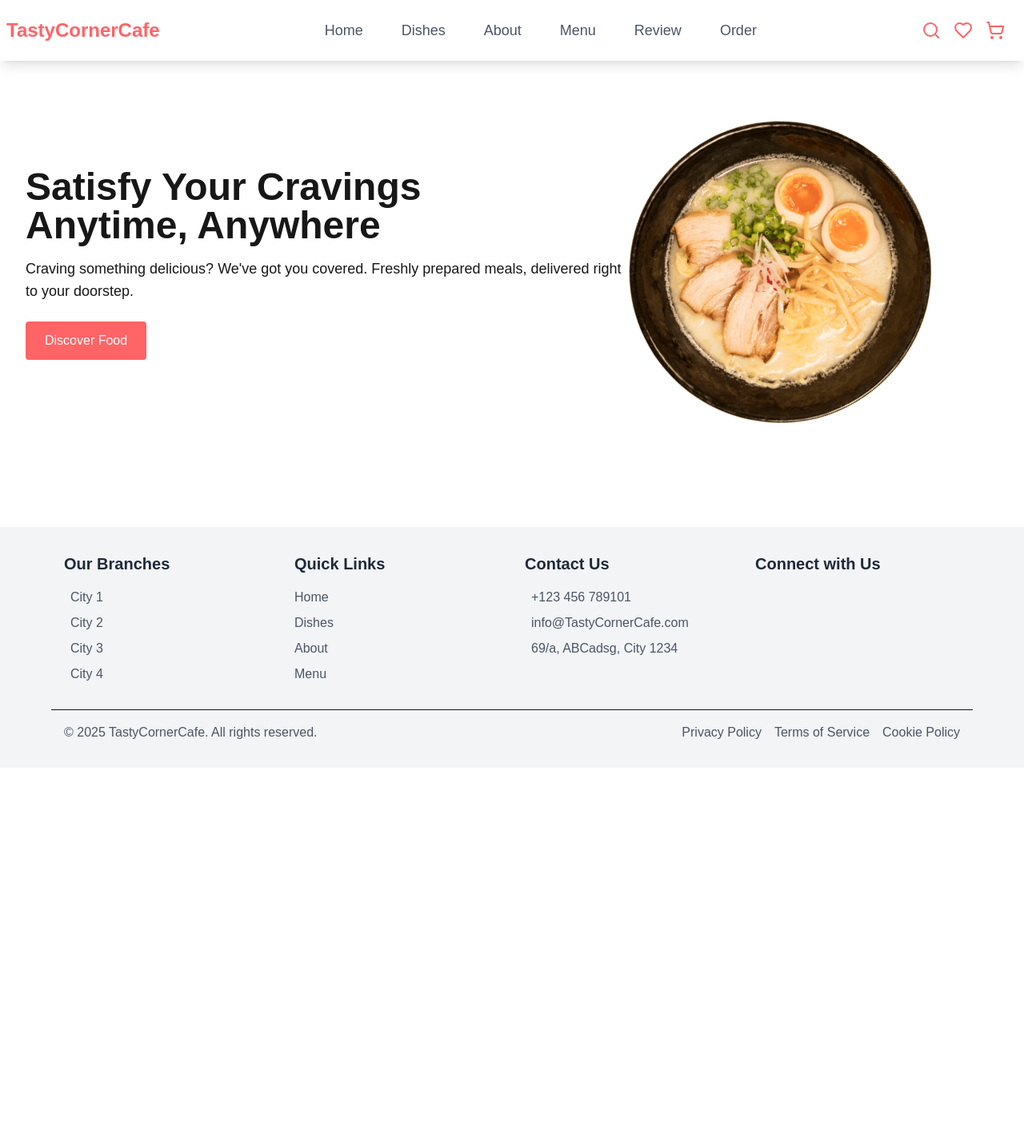
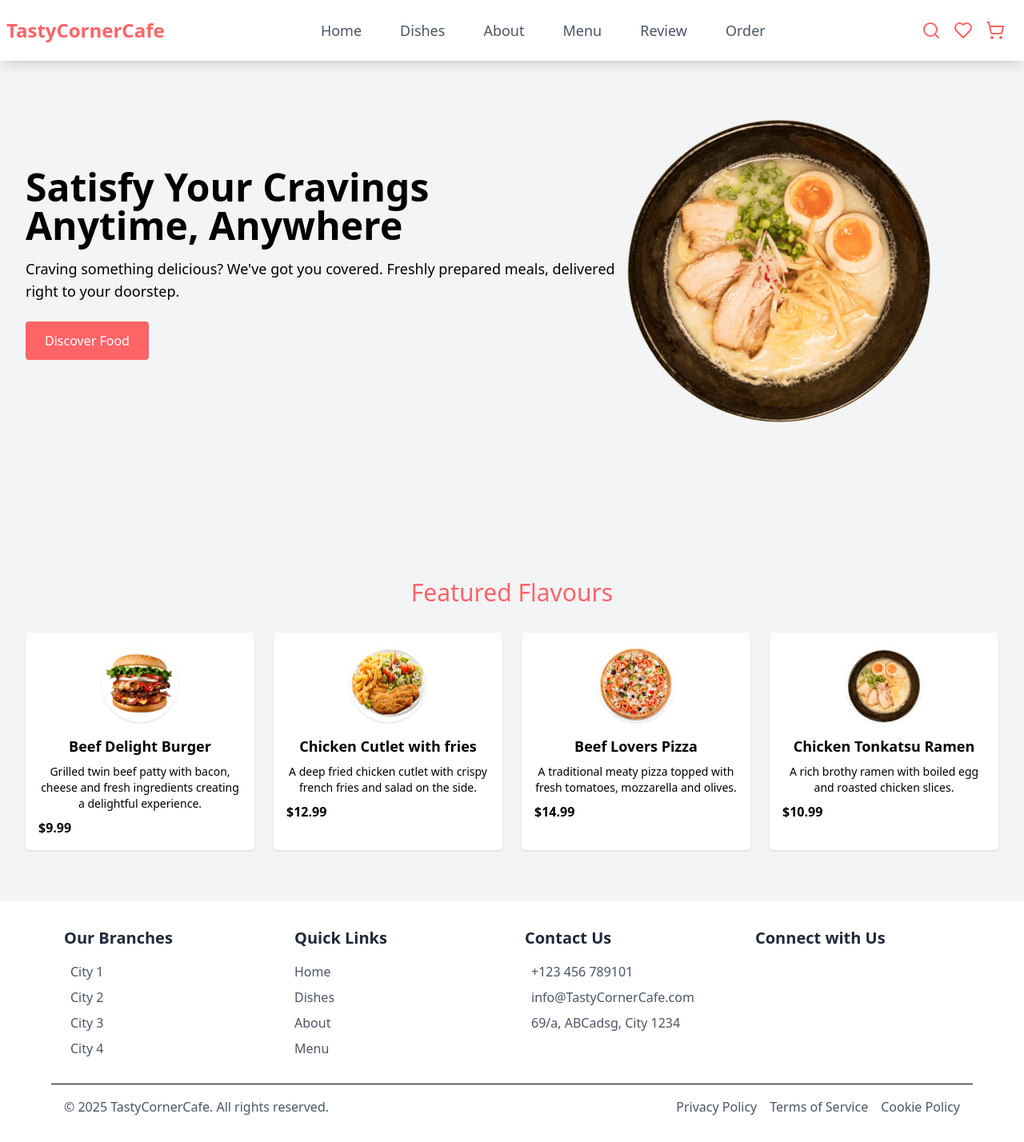
Before and after one commit to Azhar-lone/restaurant-01, a Next.js app: page / in a window 1280 px wide. Shown: the whole page at 80% size. Before the commit the page ends 960 px from the top, so only its background shows below. Built offline with nearby package versions, Linux system fonts and the light colour scheme.

Commit message:
changed overall styles
added mobile menu

```diff
--- /dev/null
+++ b/src/app/_components/Featured.tsx
@@ -0,0 +1,95 @@
+const FeaturedSection = () => {
+    return (
+      <section className="py-16 px-8  ">
+        <h3 className="text-center text-3xl text-red-400 mb-8">
+          Featured Flavours
+        </h3>
+        <div className="grid grid-cols-1 sm:grid-cols-2 md:grid-cols-4 gap-6">
+          {/* Card 1 */}
+          <div className="bg-white p-4 rounded shadow">
+            <img
+              src="/images/image2.png"
+              alt="Beef Delight Burger"
+              className="mx-auto w-24 h-24 rounded-full shadow mb-4"
+            />
+            <h1 className="text-center font-bold text-lg">Beef Delight Burger</h1>
+            <p className="text-center text-sm text-lightColor my-2">
+              Grilled twin beef patty with bacon, cheese and fresh ingredients
+              creating a delightful experience.
+            </p>
+            <div className="flex justify-between items-center">
+              <span className="font-semibold">$9.99</span>
+              <button>
+                <i className="fas fa-plus-circle text-sunset text-xl"></i>
+              </button>
+            </div>
+          </div>
+
+          {/* Card 2 */}
+          <div className="bg-white p-4 rounded shadow">
+            <img
+              src="/images/image3.png"
+              alt="Chicken Cutlet with fries"
+              className="mx-auto w-24 h-24 rounded-full shadow mb-4"
+            />
+            <h1 className="text-center font-bold text-lg">
+              Chicken Cutlet with fries
+            </h1>
+            <p className="text-center text-sm text-lightColor my-2">
+              A deep fried chicken cutlet with crispy french fries and salad on
+              the side.
+            </p>
+            <div className="flex justify-between items-center">
+              <span className="font-semibold">$12.99</span>
+              <button>
+                <i className="fas fa-plus-circle text-sunset text-xl"></i>
+              </button>
+            </div>
+          </div>
+
+          {/* Card 3 */}
+          <div className="bg-white p-4 rounded shadow">
+            <img
+              src="/images/image4.png"
+              alt="Beef Lovers Pizza"
+              className="mx-auto w-24 h-24 rounded-full shadow mb-4"
+            />
+            <h1 className="text-center font-bold text-lg">Beef Lovers Pizza</h1>
+            <p className="text-center text-sm text-lightColor my-2">
+              A traditional meaty pizza topped with fresh tomatoes, mozzarella and
+              olives.
+            </p>
+            <div className="flex justify-between items-center">
+              <span className="font-semibold">$14.99</span>
+              <button>
+                <i className="fas fa-plus-circle text-sunset text-xl"></i>
+              </button>
+            </div>
+          </div>
+
+          {/* Card 4 */}
+          <div className="bg-white p-4 rounded shadow">
+            <img
+              src="/images/image5.png"
+              alt="Chicken Tonkatsu Ramen"
+              className="mx-auto w-24 h-24 rounded-full shadow mb-4"
+            />
+            <h1 className="text-center font-bold text-lg">
+              Chicken Tonkatsu Ramen
+            </h1>
+            <p className="text-center text-sm text-lightColor my-2">
+              A rich brothy ramen with boiled egg and roasted chicken slices.
+            </p>
+            <div className="flex justify-between items-center">
+              <span className="font-semibold">$10.99</span>
+              <button>
+                <i className="fas fa-plus-circle text-sunset text-xl"></i>
+              </button>
+            </div>
+          </div>
+        </div>
+      </section>
+    );
+  };
+
+  export default FeaturedSection;
--- a/src/app/globals.css
+++ b/src/app/globals.css
@@ -1,30 +1,8 @@
 @import "tailwindcss";
 
-:root {
-  --background: #ffffff;
-  --foreground: #171717;
+body{
+  @apply bg-gray-100
 }
-
-@theme inline {
-  --color-background: var(--background);
-  --color-foreground: var(--foreground);
-  --font-sans: var(--font-geist-sans);
-  --font-mono: var(--font-geist-mono);
-}
-
-@media (prefers-color-scheme: dark) {
-  :root {
-    --background: #0a0a0a;
-    --foreground: #ededed;
-  }
-}
-
-body {
-  background: var(--background);
-  color: var(--foreground);
-  font-family: Arial, Helvetica, sans-serif;
-}
-
 @keyframes rotate { from { transform: rotate(0deg); } to { transform: rotate(360deg); } }
 
 @keyframes imageSwitch { 0%, 33% { opacity: 1; } 34%, 100% { opacity: 0; } }
--- a/src/app/page.tsx
+++ b/src/app/page.tsx
@@ -1,9 +1,11 @@
 import HomeSection from "./_components/Hero";
+import FeaturedSection from "./_components/Featured";
 
 const Home = () => {
   return (
     <div>
       <HomeSection />
+      <FeaturedSection />
     </div>
   );
 };
--- a/src/components/myUi/Footer.tsx
+++ b/src/components/myUi/Footer.tsx
@@ -1,6 +1,6 @@
 const Footer = () => {
   return (
-    <footer className="bg-gray-100 py-8 -z-40">
+    <footer className="bg-white py-8 -z-40">
       <div className="max-w-6xl mx-auto px-4 grid grid-cols-1 sm:grid-cols-2 md:grid-cols-4 gap-8">
         <div>
           <h3 className="text-xl font-bold text-gray-800 mb-4">Our Branches</h3>
--- a/src/components/myUi/Header.tsx
+++ b/src/components/myUi/Header.tsx
@@ -1,6 +1,6 @@
 "use client";
 
-import { useState } from "react";
+import { useEffect, useState } from "react";
 import Link from "next/link";
 import {
   SearchIcon,
@@ -10,10 +10,10 @@ import {
   MenuIcon,
 } from "lucide-react";
 
-import { useHash } from "@/hooks/useHash";
 const Header = () => {
   const [searchActive, setSearchActive] = useState<boolean>(false);
-  const hash = useHash();
+  const [hash, setHash] = useState<string>("");
+  const [open, setOpen] = useState<boolean>(false);
   interface NavIcons {
     Icon: LucideIcon;
     onClick?: () => void;
@@ -32,8 +32,14 @@ const Header = () => {
     },
     {
       Icon: MenuIcon,
+      onClick: () => setOpen((previous) => !previous),
     },
   ];
+  useEffect(() => {
+    if (window.innerWidth > 768) {
+      setOpen(false);
+    }
+  }, [open, setOpen]);
 
   return (
     <header className="fixed top-0 left-0 right-0 bg-white shadow-lg z-50">
@@ -42,11 +48,14 @@ const Header = () => {
           TastyCornerCafe
         </Link>
 
+
+
         <nav className="hidden md:flex space-x-6">
           {nanLinks.map((link) => (
             <Link
               key={link.href}
               href={link.href}
+              onClick={() => setHash(link.href)}
               className={`text-lg font-medium text-gray-600 ${
                 link.href === hash
                   ? "order-sunset text-red-400 "
@@ -63,8 +72,8 @@ const Header = () => {
               key={index}
               onClick={onClick ?? (() => {})}
               className={`${
-                Icon === MenuIcon && " md:hidden"
-              } stroke-red-400  hover:stroke-red-500 cursor-pointer`}
+                Icon === MenuIcon ? " md:hidden stroke-background":"stroke-red-400  hover:stroke-red-500"
+              }  cursor-pointer stroke-2 `}
             />
           ))}
         </div>
@@ -86,6 +95,28 @@ const Header = () => {
           </button>
         </div>
       )}
+
+{open && (
+          <div className="md:hidden bg-white shadow-lg transition-colors">
+            <nav className="flex flex-col space-y-2 px-6 py-4">
+              {nanLinks.map((link) => (
+                <Link
+                  key={link.href}
+                  href={link.href}
+                  onClick={() => setHash(link.href)}
+                  className={`text-lg font-medium text-gray-600 ${
+                    link.href === hash
+                      ? "order-sunset text-red-400 "
+                      : "hover:text-red-400 hover:border-b-2 hover:border-sunset"
+                  }   transition duration-300 px-3 py-2 rounded-lg`}
+                >
+                  {link.name}
+                </Link>
+              ))}
+            </nav>
+          </div>
+        )}
+
     </header>
   );
 };
--- a/src/hooks/useHash.ts
+++ /dev/null
@@ -1,19 +0,0 @@
-"use client";
-import { useEffect, useState } from "react";
-
-export function useHash() {
-  const [hash, setHash] = useState("");
-
-  useEffect(() => {
-    const handleHashChange = () => {
-      setHash(location.hash);
-    };
-
-    handleHashChange();
-
-    window.addEventListener("hashchange", handleHashChange);
-    return () => window.removeEventListener("hashchange", handleHashChange);
-  }, []);
-
-  return hash;
-}
```
